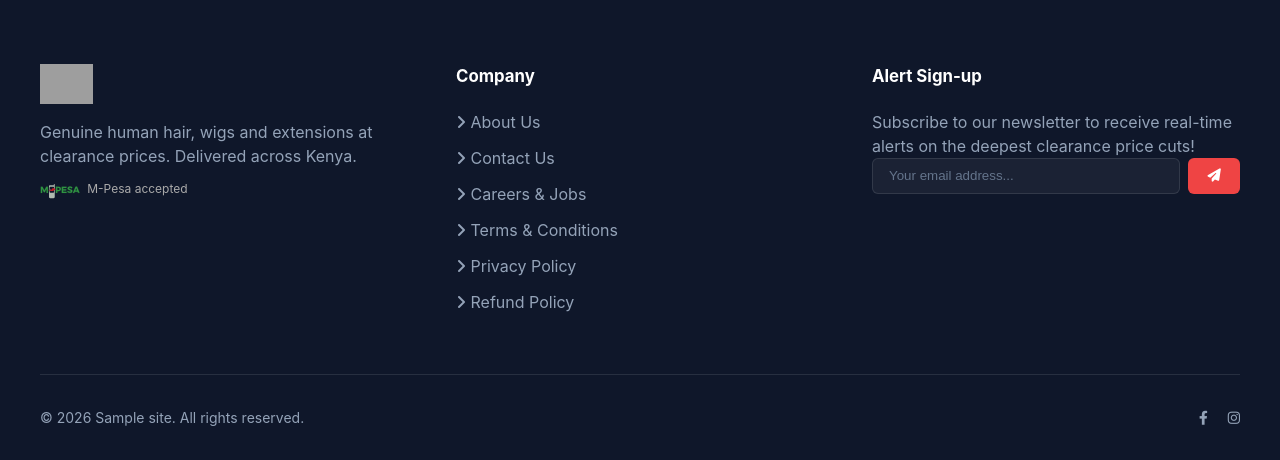
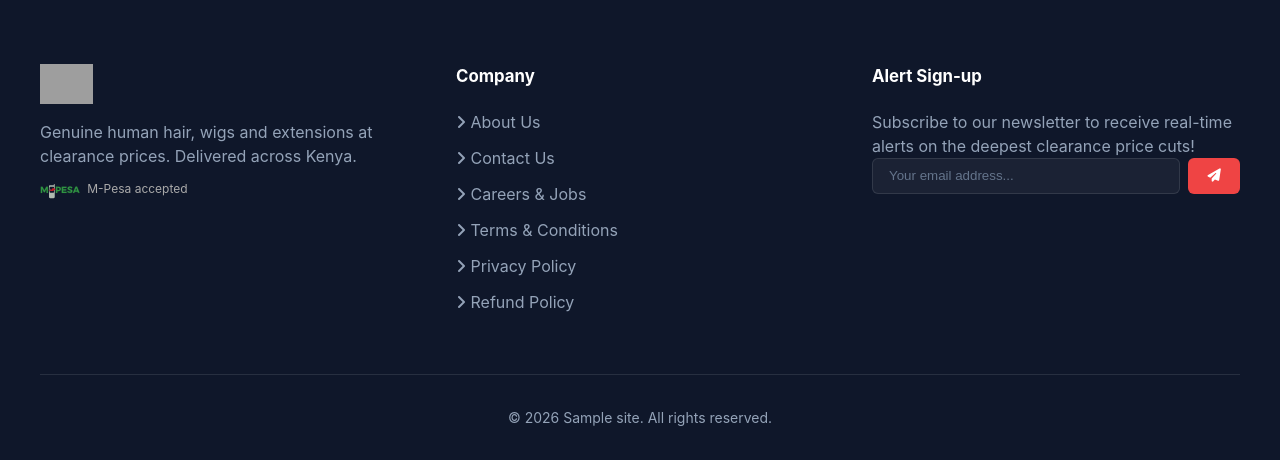
Before and after one commit to Leneyv/Clearance-Deal, a WordPress theme: template wp-content/themes/clearance-deal/page.php in a window 1280 px wide. Shown: the part 402-862 px from the top of the page. Run offline with PHP 8.4 and a stand-in for WordPress, Linux system fonts and the light colour scheme; the site name, menu and one post (Sample post) are stand-ins, and other content is empty; some libraries are stand-ins or nearby versions; grey boxes are pictures that could not be loaded.

Commit message:
Remove Facebook and Instagram links from footer

```diff
--- a/wp-content/themes/clearance-deal/footer.php
+++ b/wp-content/themes/clearance-deal/footer.php
@@ -46,13 +46,9 @@
 			</div>
 		</div>
 
-		<div class="footer-bottom">
+		<div class="footer-bottom" style="justify-content: center; text-align: center;">
 			<div class="site-info">
 				&copy; <?php echo esc_html( date_i18n( 'Y' ) ); ?> <a href="<?php echo esc_url( home_url( '/' ) ); ?>"><?php bloginfo( 'name' ); ?></a>. All rights reserved.
-			</div>
-			<div class="footer-social">
-				<a href="https://www.facebook.com/clearance.deal.kenya" target="_blank" rel="noopener noreferrer" aria-label="Facebook" style="margin-left: 1rem;"><i class="fa-brands fa-facebook-f"></i></a>
-				<a href="https://instagram.com/clearance.kenya" target="_blank" rel="noopener noreferrer" aria-label="Instagram" style="margin-left: 1rem;"><i class="fa-brands fa-instagram"></i></a>
 			</div>
 		</div>
 	</footer><!-- #colophon -->
```
